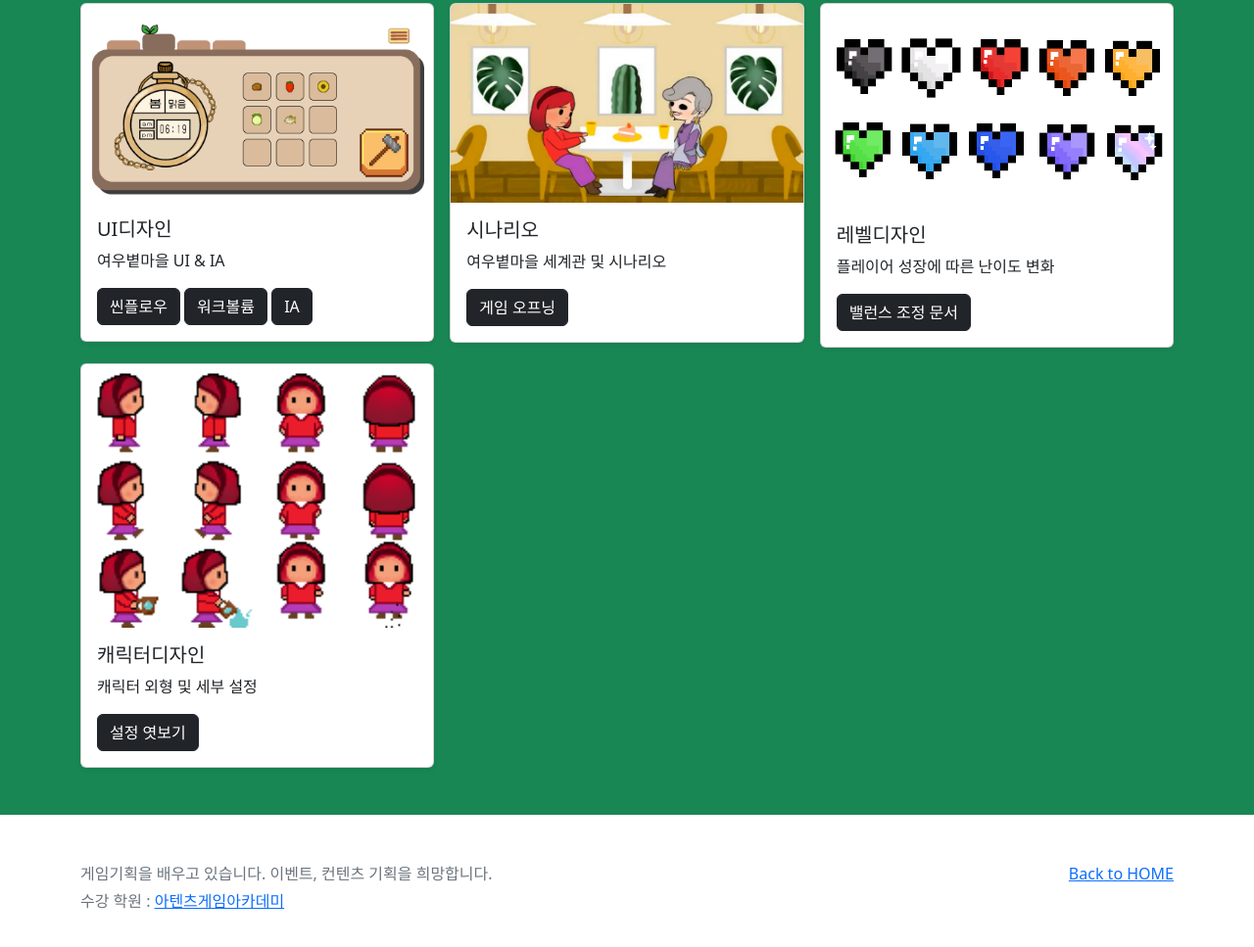
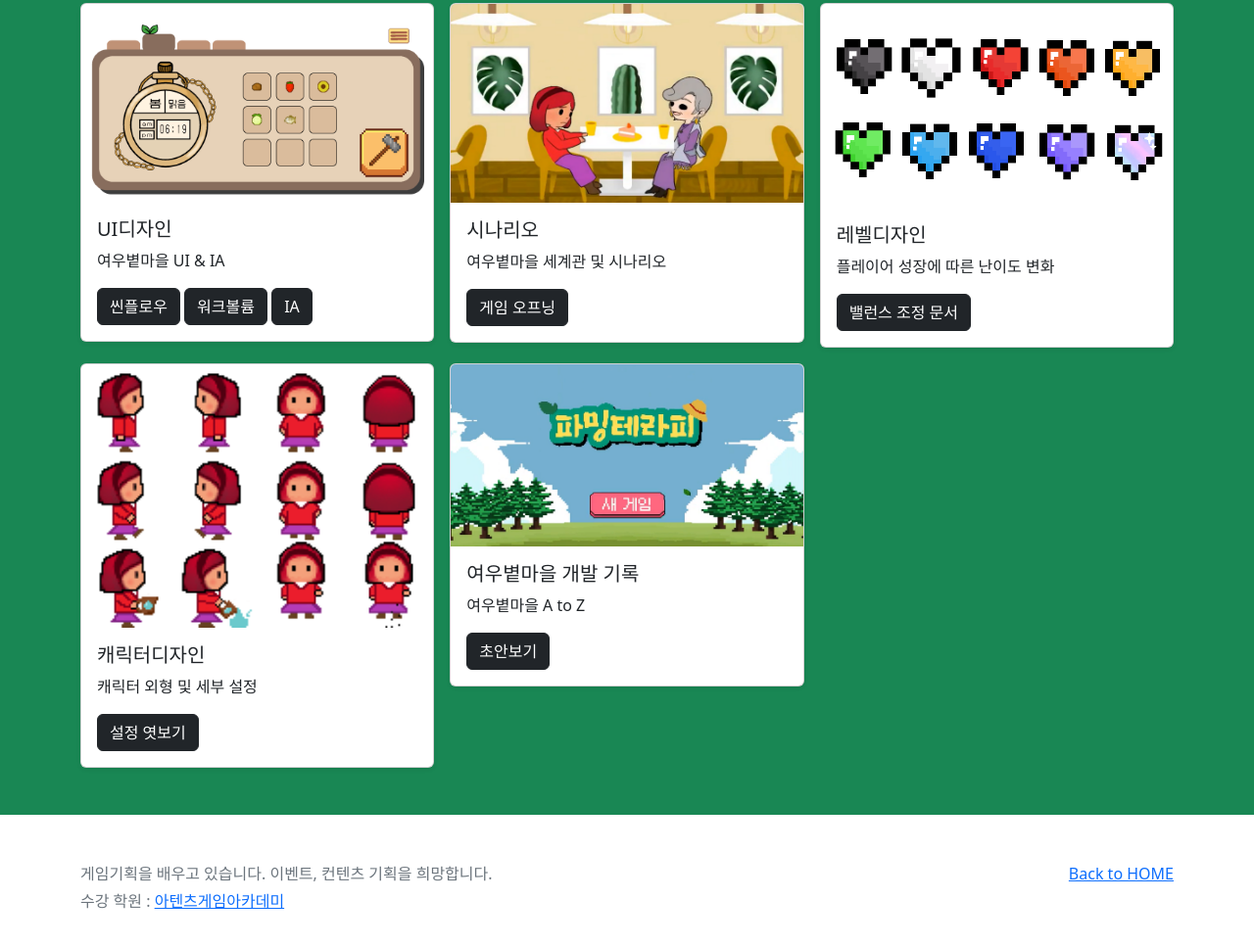
Before and after one commit to YDH890/ydhwebsite01, a plain HTML site: page pages/mainpage.html in a window 1280 px wide. Shown: the part 465-1432 px from the top of the page at 98% size. Drawn offline with nearby package versions, Linux system fonts and the light colour scheme.

Commit message:
여우볕마을 개발 기록 문서 추가
여우볕마을 개발 기록 문서 추가

```diff
--- a/pages/mainpage.html
+++ b/pages/mainpage.html
@@ -189,16 +189,16 @@
               </div>
             </div>
           </div>
-          <!-- <div class="col">
+          <div class="col">
             <div class="card shadow-sm" width="100%">
               <img src="/images/title.png" class="card-img-top" alt="게임 시작화면">
               <div class="card-body">
-                <h5 class="card-title">선택지디자인</h5>
-                <p class="card-text">유저의 성장 방향에 따른 게임 시나리오 변경</p>
-                <a href="/pages/page05.html" class="btn btn-dark">문서보기</a>
+                <h5 class="card-title">여우볕마을 개발 기록</h5>
+                <p class="card-text">여우볕마을 A to Z</p>
+                <a href="/pages/page05.html" class="btn btn-dark">초안보기</a>
               </div>
             </div>
-          </div> -->
+          </div>
           <!-- <div class="col">
             <div class="card shadow-sm" width="100%">
               <img src="/images/title.png" class="card-img-top" alt="게임 시작화면">
```
Also changed, not shown: 2 other files.
